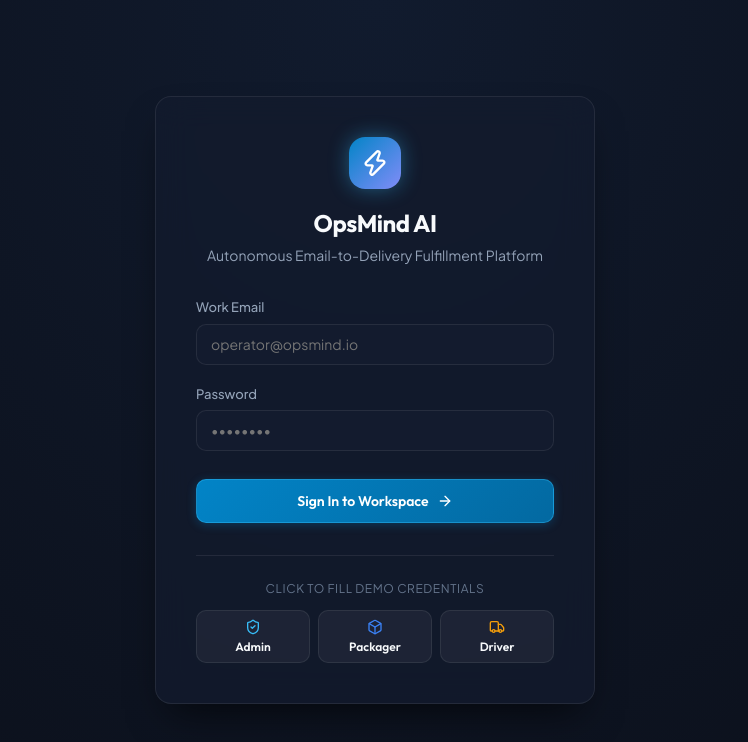
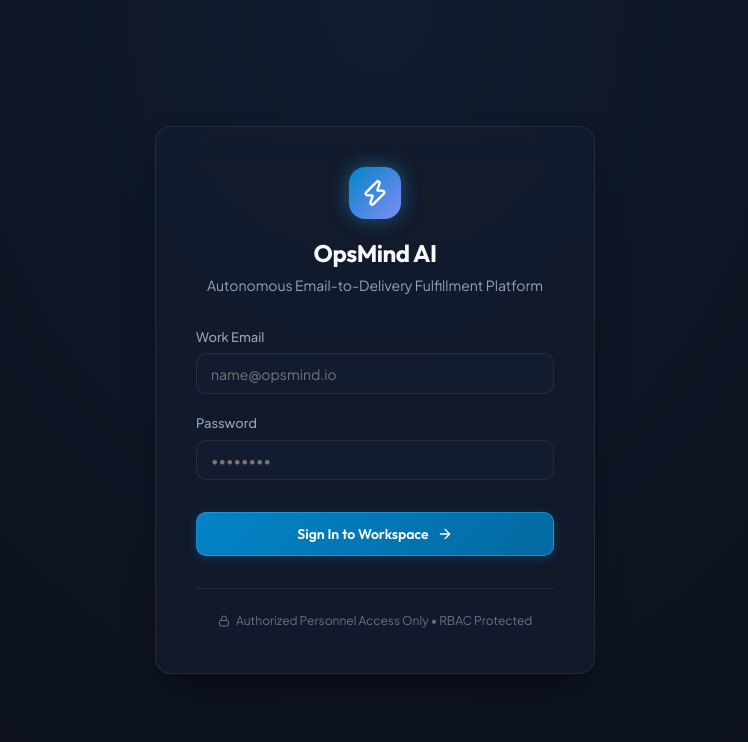
Before and after one commit to Anas-sk02/OpsMind-AI, a React (Vite) app in the folder frontend/: page / in a window 1280 px wide. Shown: the top 742 px of the page, without its empty margins (265-1013 px from the left). Built offline with nearby package versions, Linux system fonts and the light colour scheme.

Commit message:
fix(security): completely remove demo role buttons from login page

```diff
--- a/frontend/src/components/auth/LoginView.tsx
+++ b/frontend/src/components/auth/LoginView.tsx
@@ -1,7 +1,6 @@
 import React, { useState } from 'react';
 import { useAuth } from '../../context/AuthContext';
-import { Zap, ShieldCheck, Box, Truck, ArrowRight, AlertCircle } from 'lucide-react';
-import type { UserRole } from '../../types';
+import { Zap, ArrowRight, AlertCircle, Lock } from 'lucide-react';
 
 export const LoginView: React.FC = () => {
   const { login } = useAuth();
@@ -20,19 +19,6 @@ export const LoginView: React.FC = () => {
       setError(err.message || 'Invalid credentials');
     } finally {
       setLoading(false);
-    }
-  };
-
-  const handleQuickRole = (role: UserRole) => {
-    if (role === 'ADMIN') {
-      setEmail('admin@opsmind.io');
-      setPassword('Admin@123456!');
-    } else if (role === 'PACKAGING') {
-      setEmail('packager1@opsmind.io');
-      setPassword('Packager@123456!');
-    } else if (role === 'DELIVERY') {
-      setEmail('driver1@opsmind.io');
-      setPassword('Driver@123456!');
     }
   };
 
@@ -108,7 +94,7 @@ export const LoginView: React.FC = () => {
               className="form-input"
               value={email}
               onChange={(e) => setEmail(e.target.value)}
-              placeholder="operator@opsmind.io"
+              placeholder="name@opsmind.io"
             />
           </div>
 
@@ -128,61 +114,18 @@ export const LoginView: React.FC = () => {
             type="submit"
             disabled={loading}
             className="btn btn-primary"
-            style={{ width: '100%', padding: '0.75rem', marginTop: '0.5rem' }}
+            style={{ width: '100%', padding: '0.75rem', marginTop: '0.75rem' }}
           >
             {loading ? 'Authenticating...' : 'Sign In to Workspace'}
             {!loading && <ArrowRight size={16} />}
           </button>
         </form>
 
-        {/* Quick Fill Helpers (Does not bypass login) */}
-        <div style={{ marginTop: '2rem', paddingTop: '1.5rem', borderTop: '1px solid var(--border-color)' }}>
-          <div
-            style={{
-              fontSize: '0.75rem',
-              color: 'var(--text-muted)',
-              textAlign: 'center',
-              marginBottom: '0.75rem',
-              textTransform: 'uppercase',
-              letterSpacing: '0.05em',
-            }}
-          >
-            Click to fill demo credentials
-          </div>
-
-          <div style={{ display: 'grid', gridTemplateColumns: 'repeat(3, 1fr)', gap: '0.5rem' }}>
-            <button
-              onClick={() => handleQuickRole('ADMIN')}
-              type="button"
-              className="btn btn-secondary"
-              title="Fill Admin Credentials"
-              style={{ padding: '0.5rem 0.25rem', fontSize: '0.75rem', flexDirection: 'column', gap: '0.25rem' }}
-            >
-              <ShieldCheck size={16} color="var(--accent-cyan)" />
-              <span>Admin</span>
-            </button>
-
-            <button
-              onClick={() => handleQuickRole('PACKAGING')}
-              type="button"
-              className="btn btn-secondary"
-              title="Fill Packager Credentials"
-              style={{ padding: '0.5rem 0.25rem', fontSize: '0.75rem', flexDirection: 'column', gap: '0.25rem' }}
-            >
-              <Box size={16} color="var(--accent-blue)" />
-              <span>Packager</span>
-            </button>
-
-            <button
-              onClick={() => handleQuickRole('DELIVERY')}
-              type="button"
-              className="btn btn-secondary"
-              title="Fill Driver Credentials"
-              style={{ padding: '0.5rem 0.25rem', fontSize: '0.75rem', flexDirection: 'column', gap: '0.25rem' }}
-            >
-              <Truck size={16} color="var(--accent-amber)" />
-              <span>Driver</span>
-            </button>
+        {/* Secure Workspace Notice */}
+        <div style={{ marginTop: '2rem', paddingTop: '1.25rem', borderTop: '1px solid var(--border-color)', textAlign: 'center' }}>
+          <div style={{ display: 'inline-flex', alignItems: 'center', gap: '0.4rem', fontSize: '0.75rem', color: 'var(--text-muted)' }}>
+            <Lock size={12} />
+            <span>Authorized Personnel Access Only • RBAC Protected</span>
           </div>
         </div>
       </div>
```
